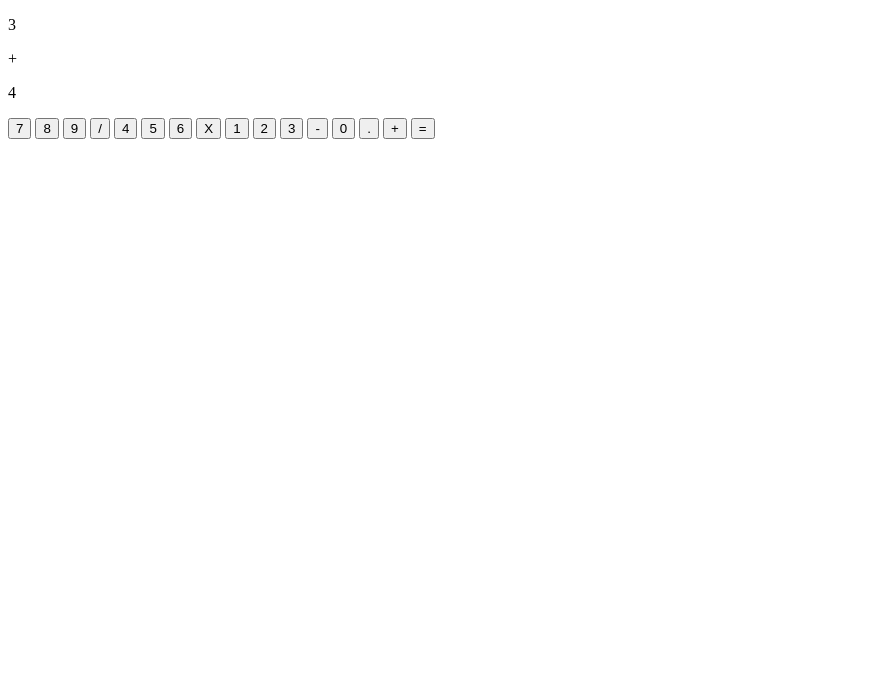
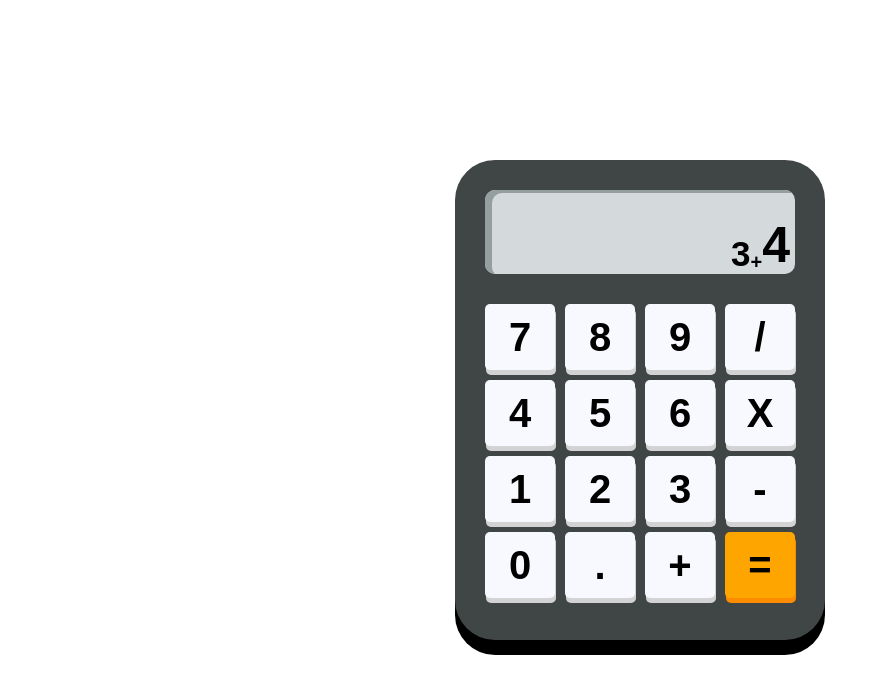
Before and after one commit to monannpro/Calculator-Project, a plain HTML site: page index.html in a window 1280 px wide. Shown: the whole page, without its empty margins (0-880 px from the left). Drawn offline with Linux system fonts and the light colour scheme.

Commit message:
css - wygląd kalkulatora

```diff
--- a/index.html
+++ b/index.html
@@ -15,8 +15,11 @@
     <div class="screen">
         <div class="prevNum">
             <p>3</p>
+        </div>
+        <div>
             <span class="mathSign">+</span>
         </div>
+        <div>
             <p class="currNum">4</p>
         </div>
     </div>
@@ -40,6 +43,7 @@
         <button class="result">=</button>
     </div>
 
+</div>
 
 <script src="main.js"></script>
 </body>
--- a/style.css
+++ b/style.css
@@ -0,0 +1,79 @@
+*, ::before, ::after {
+    padding:0;
+    margin: 0;
+    box-sizing: border-box;
+}
+
+body {
+    min-height:100vh;
+    display:flex;
+    justify-content: center;
+    align-items: center;
+    font-family: sans-serif;
+}
+
+.calculator {
+    height:60vh;
+    min-width:370px;
+    max-width:370px;
+    background-color: #404545;
+    padding: 30px;
+    border-radius: 40px;
+    box-shadow: 0 15px black;
+}
+
+.screen {
+    width: 100%;
+    min-height: 20%;
+    max-height: min-content;
+    background-color: #D4D9DB;
+    color: black;
+    display: flex;
+    align-items: end;
+    justify-content: end;
+    padding-right: 5px;
+    font-weight: bold;
+    margin-bottom: 30px;
+    border-radius: 10px;
+    box-shadow: 7px 3px #959f9f inset;
+}
+
+.currNum {
+    font-size:50px;
+}
+
+.prevNum {
+    font-size: 35px;
+}
+
+.mathSign {
+    font-size: 20px;
+}
+
+.panel {
+    height: 70%;
+    display: grid;
+    grid-template-columns: repeat(4, 1fr);
+    grid-template-rows: repeat(4, 1fr);
+    gap: 10px;
+}
+
+.panel button {
+    font-size: 40px;
+    font-weight: bold;
+    background-color: ghostwhite;
+    border: none;
+    border-radius: 5px;
+    box-shadow: 1px 5px lightgray;
+    cursor: pointer;
+    transition: all .2s ease-in-out;
+}
+
+button:hover {
+    font-size: 45px;
+}
+
+button.result {
+    background-color: orange;
+    box-shadow: 1px 5px darkorange;
+}
```
Lines whose indentation alone changed are shown as unchanged.
